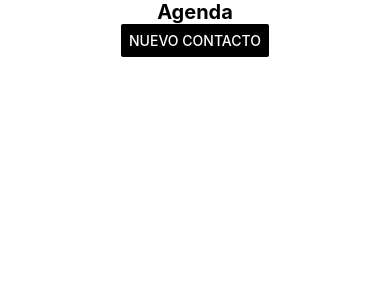
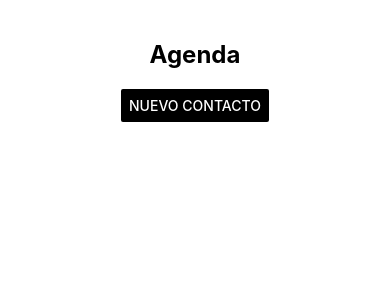
Before and after one commit to FernandoIvan10/AgendaApp, a React Native app: screen / in a window 390 px wide. Shown: the top 300 px of the page. Built offline with nearby package versions, Linux system fonts and the light colour scheme.

Commit message:
Estilo básico

```diff
--- a/App.js
+++ b/App.js
@@ -80,20 +80,24 @@ export default function App() {
     return(
       // View que contiene todo el contenido
       <View style={styles.tarjeta}>
+        <View style={styles.infoTarjeta}>
           {/* Muestra el nombre del contacto */}
-          <Text>{contacto.nombre}</Text>
+          <Text style={styles.textoTarjeta}>{contacto.nombre}</Text>
           {/* Muestra el nombre del contacto */}
-          <Text>{contacto.telefono}</Text>
+          <Text style={styles.textoTarjeta}>{contacto.telefono}</Text>
           {/* Muestra la descripción del contacto */}
-          <Text>{contacto.descripcion}</Text>
+          <Text style={styles.textoTarjeta}>{contacto.descripcion}</Text>
+        </View>
+        <View style={styles.iconsContainer}>
           {/* Ícono para eliminar la tarea */}
           <Pressable onPress={()=>eliminarContacto(index)}>
-              <FontAwesome name="trash-o" size={32} color="blue"></FontAwesome>
+              <FontAwesome name="trash-o" size={32} color="#000"></FontAwesome>
           </Pressable>
           {/* Ícono para editar la tarea */}
           <Pressable onPress={()=>manejarEdicion(contacto, index)}>
-              <FontAwesome name="pencil" size={32} color="blue"></FontAwesome>
+              <FontAwesome name="pencil" size={32} color="#000"></FontAwesome>
           </Pressable>
+        </View>
       </View>
     )
   }
@@ -118,18 +122,19 @@ export default function App() {
 
   // Renderizado del componente
   return (
-    <SafeAreaProvider>
+    <SafeAreaProvider style={styles.safeAreaProvider}>
       {/* View que contiene la screen principal */}
-      <SafeAreaView style={styles.contenedor}>
+      <SafeAreaView style={styles.safeAreaView}>
+        <View style={styles.contenedorTituloBoton}>
         {/* Título */}
         <Text style={styles.titulo}>Agenda</Text>
-
         {/* Botón para agregar un nuevo contacto */}
         <Button
           onPress={abrirModal}
           title='Nuevo contacto'
           color='#000000'
         />
+        </View>
         {/* Modal que contiene el formulario para agregar un contacto */}
         <Modal
           animationType="fade"
@@ -137,13 +142,13 @@ export default function App() {
           visible={modalVisible}
           onRequestClose={cerrarModal}
         >
-          <SafeAreaView>
+          <SafeAreaView style={styles.modal}>
             {/*Toast que muestra mensajes al usuario */}
             <Toast />
             {/* Título */}
             <Text style={styles.titulo}>{indiceEdicion !== null ? 'Editar contacto' : 'Nuevo contacto'}</Text>
             {/* Contenedor para los campos */}
-            <View>
+            <View style={styles.campos}>
               {/* Campo para agregar el nombre */}
               <TextInput
                 value={contacto.nombre}
@@ -163,7 +168,7 @@ export default function App() {
                 placeholder='Descripción'
               />
             </View>
-            <View>
+            <View style={styles.botones}>
               {/* Botón para cancelar */}
               <Button
                 onPress={cerrarModal}
@@ -179,36 +184,130 @@ export default function App() {
             </View>
           </SafeAreaView>
         </Modal>
+        <View style={styles.listaContactos}>
         {/* Lista de contactos */}
         <FlatList
           data={contactos}
           renderItem={({item, index})=><Tarjeta contacto={item} index={index} />}
           keyExtractor={(item, index)=>index.toString()}
         />
+        </View>
       </SafeAreaView>
     </SafeAreaProvider>
   );
 }
 
 const styles = StyleSheet.create({
-  // Estilos del View
-  contenedor: {
+  // Estilos del SafeAreaProvider
+  safeAreaProvider: {
     flex: 1,
-    backgroundColor: '#fff',
+  },
+
+  // Estilos del SafeAreaView
+  safeAreaView: {
+    flex: 1,
+    justifyContent: 'center',
     alignItems: 'center',
+    padding: 10,
+  },
+
+  // Estilos del contenedor del modal
+  modal: {
+    flex: 1,
     justifyContent: 'center',
+    alignItems: 'center',
+    backgroundColor: 'white',
+    padding: 20,
   },
-  // Estilos del titulo
+
+  // Estilos para los campos del formulario
+  campos: {
+    width: '100%',
+    marginVertical: 10,
+  },
+
+  // Estilos para los botones dentro del modal
+  botones: {
+    flexDirection: 'row',
+    justifyContent: 'space-between',
+    marginTop: 20,
+    width: '100%',
+  },
+
+  // Estilos de la tarjeta de contacto
+  tarjeta: {
+    flexDirection: 'row',
+    justifyContent: 'space-between',
+    padding: 10,
+    marginBottom: 10,
+    backgroundColor: '#f9f9f9',
+    borderRadius: 10,
+    shadowColor: '#000',
+    shadowOpacity: 0.1,
+    shadowRadius: 5,
+    elevation: 2,
+  },
+  infoTarjeta: {
+    flex: 1,
+    justifyContent: 'flex-start',
+  },
+  textoTarjeta: {
+    marginBottom: 5,
+    fontSize: 14,
+  },
+  iconsContainer: {
+    flexDirection: 'row',
+    alignItems: 'center',
+    justifyContent: 'space-evenly',
+    width: 80,
+  },
+  // Estilos del contenedor del título y botón de la pantalla principal
+  contenedorTituloBoton: {
+    marginTop: 40,
+    width: '100%',
+    alignItems: 'center',
+    marginVertical: 20,
+  },
   titulo: {
-    fontSize: 20,
+    fontSize: 24,
     fontWeight: 'bold',
+    marginBottom: 20,
   },
-  // Estilos de la tarjeta de contacto
-  tarjeta:{
-    backgroundColor: 'lightgray',
-    marginVertical: 8,
-    marginHorizontal: 16,
+  // Estilos de la lista de contactos
+  listaContactos: {
+    width: '100%',
+    flex: 1,
+    marginTop: 20,
+  },
+
+  // Estilos de los textos
+  text: {
+    fontSize: 16,
+    marginVertical: 5,
+  },
+
+  // Estilos para los campos de texto de entrada
+  input: {
+    width: '100%',
+    height: 40,
+    borderColor: '#ccc',
+    borderWidth: 1,
+    borderRadius: 5,
+    paddingLeft: 10,
+    marginBottom: 10,
+  },
+
+  // Estilos del botón
+  button: {
+    width: '45%',
+    backgroundColor: '#2196F3',
     padding: 10,
-    borderRadius: 10
+    borderRadius: 5,
+  },
+
+  // Estilos de los iconos
+  icon: {
+    marginLeft: 10,
+    marginTop: 5,
   },
 });
```
